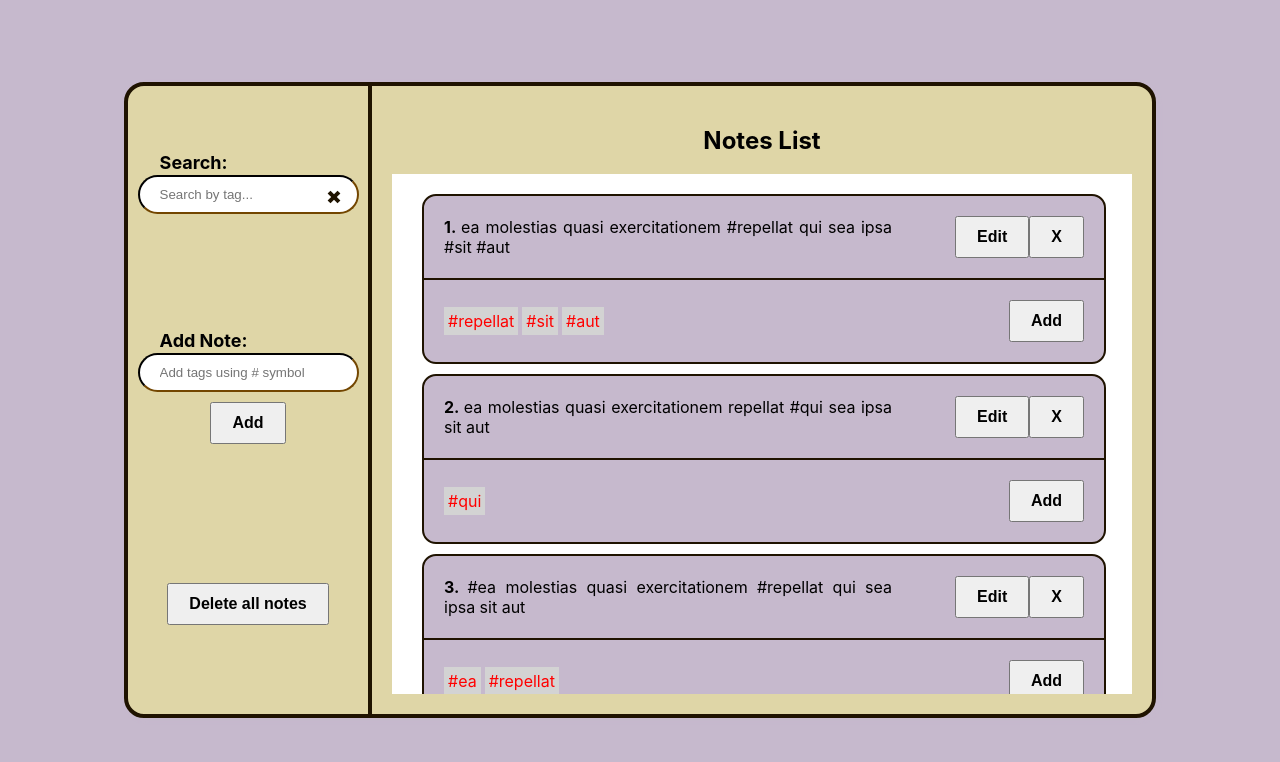
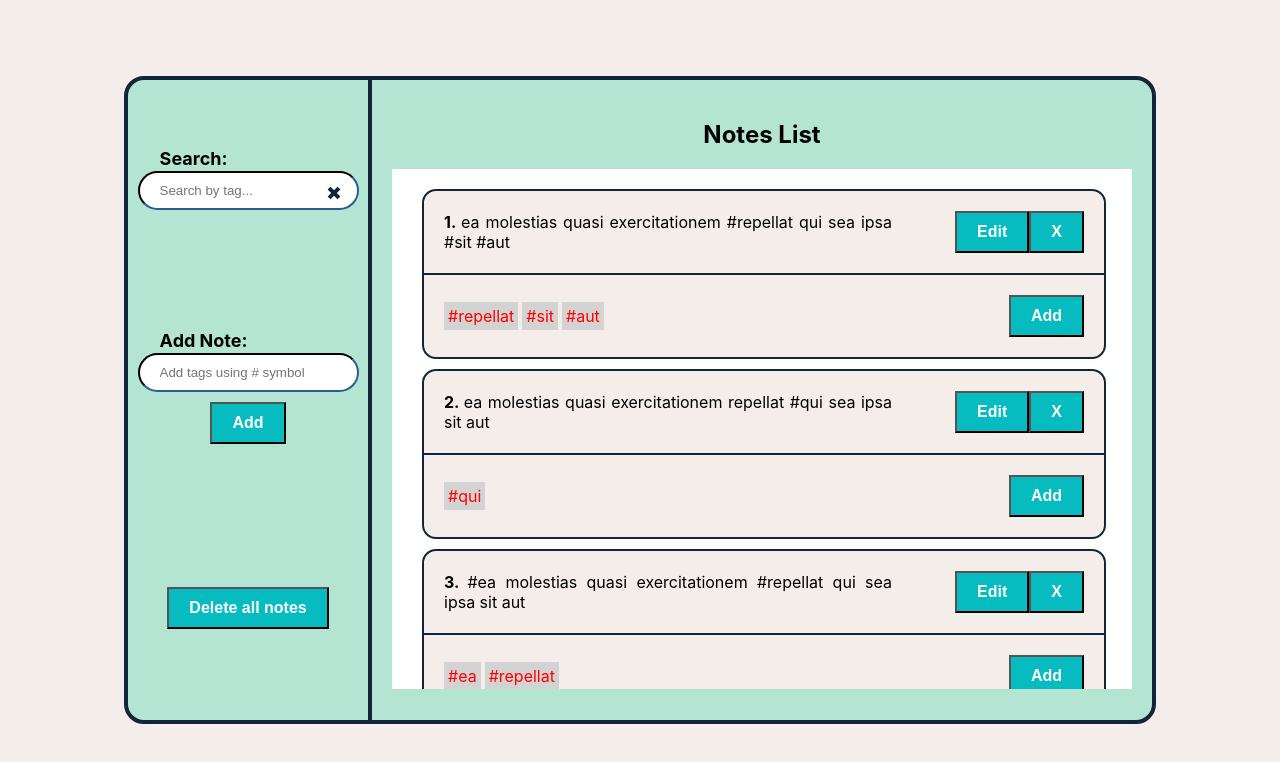
Before and after one commit to OxeoH/react-nyblecraft-test, a React (Create React App) app: page / in a window 1280 px wide. Shown: the top 762 px of the page. Built offline with nearby package versions, Linux system fonts and the light colour scheme; the HTML template or start-up script is replaced by a standard one.

Commit message:
redesign, fixed unique tags feature

```diff
--- a/src/components/Note/Note.module.scss
+++ b/src/components/Note/Note.module.scss
@@ -51,6 +51,7 @@
 
 .edit {
   @include textarea();
+  margin-right: 20px;
 }
 
 .label {
--- a/src/pages/Main/Main.module.scss
+++ b/src/pages/Main/Main.module.scss
@@ -1,12 +1,15 @@
+@import '../../styles/variables.scss';
+
+
 .window {
   display: flex;
   flex-direction: row;
-  min-width: 800px;
-  min-height: 400px;
-  background-color: #dfd6a7;
+  min-width: 60vw;
+  min-height: 80vh;
+  background-color: $backmint;
   border-radius: 20px;
-  box-shadow: 2px 2px 4px #c6b9cd;
-  border: 4px solid #1f1300;
+  box-shadow: 2px 2px 4px $backpurple;
+  border: 4px solid $textcolor;
 }
 
 .tools {
@@ -16,7 +19,7 @@
   justify-content: space-around;
   align-items: center;
   padding: 20px;
-  border-right: 4px solid #1f1300;
+  border-right: 4px solid $textcolor;
 }
 
 .notes {
--- a/src/styles/variables.scss
+++ b/src/styles/variables.scss
@@ -1,6 +1,7 @@
-$textcolor: #1f1300;
-$backvanilla: #dfd6a7;
-$backpurple: #c6b9cd;
+$textcolor: #12263A;
+$backmint: #b4e5d3;
+$backpurple: #F4EDEA;
+$buttonblue: #06BCC1;
 
 @mixin label() {
   font-weight: 700;
@@ -11,9 +12,17 @@ $backpurple: #c6b9cd;
 }
 
 @mixin button() {
+  transition: 0.3s ease-in-out 0s;
   padding: 10px 20px;
   font-weight: 700;
   font-size: 16px;
+  color: white;
+  background-color: $buttonblue;
+  &:hover{
+    transition: 0.3s ease-in-out 0s;
+    background-color: white;
+    color: $textcolor;
+  }
 }
 
 @mixin textarea() {
--- a/src/utils/findTagsInStroke.ts
+++ b/src/utils/findTagsInStroke.ts
@@ -1,11 +1,7 @@
 export const template = /#\b[a-z-0-9]+\b/gi
-
-// \b - граница слова
-// /a+/ соответствует 'a' в "candy" и всем символам 'a' в "caaaaaaandy"
-// /gi глобальный поиск и игнор регистра
 
 export const findTagsInStroke = (noteText: string) => {
   const result = noteText.match(template)
 
-  return result ? result : []
+  return result ? Array.from(new Set(result)) : []
 }
```
